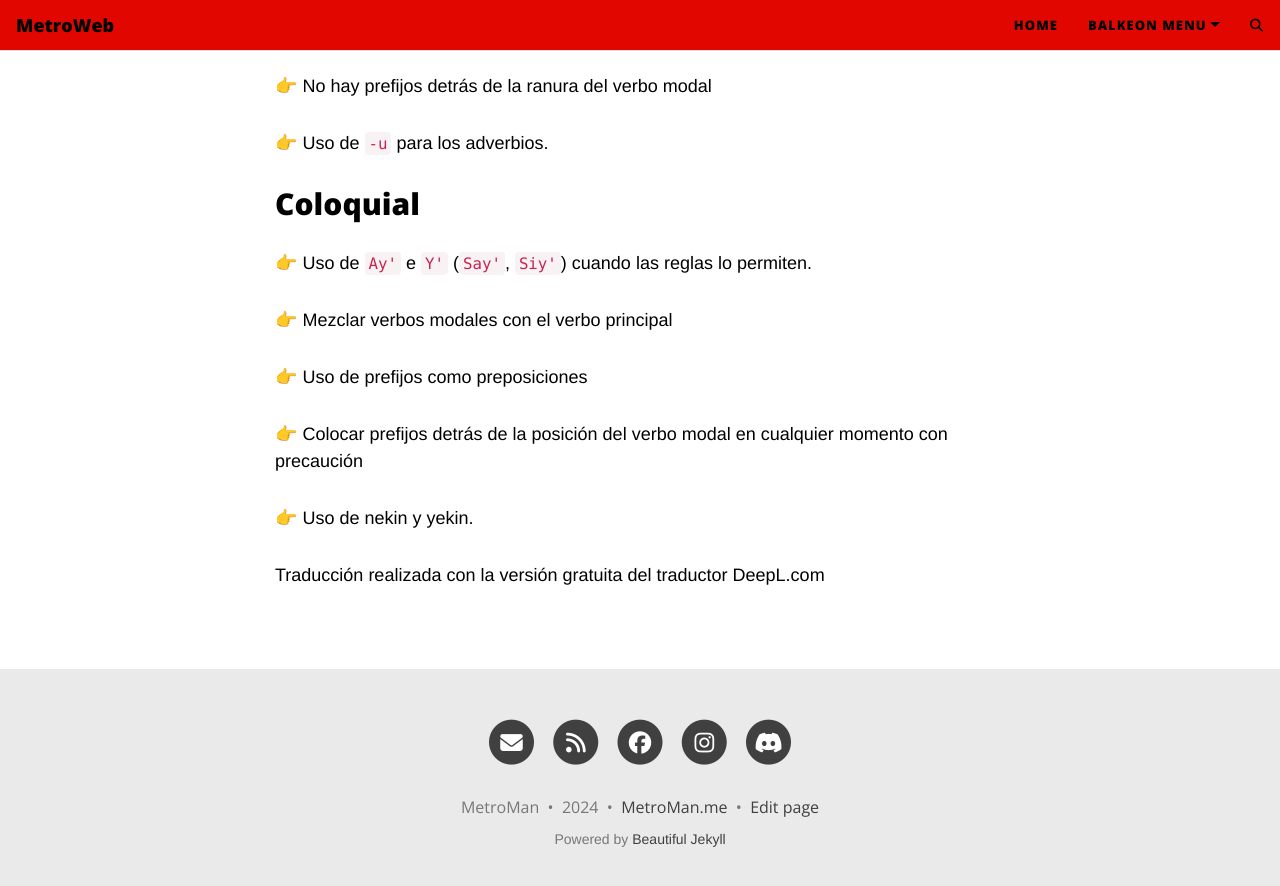
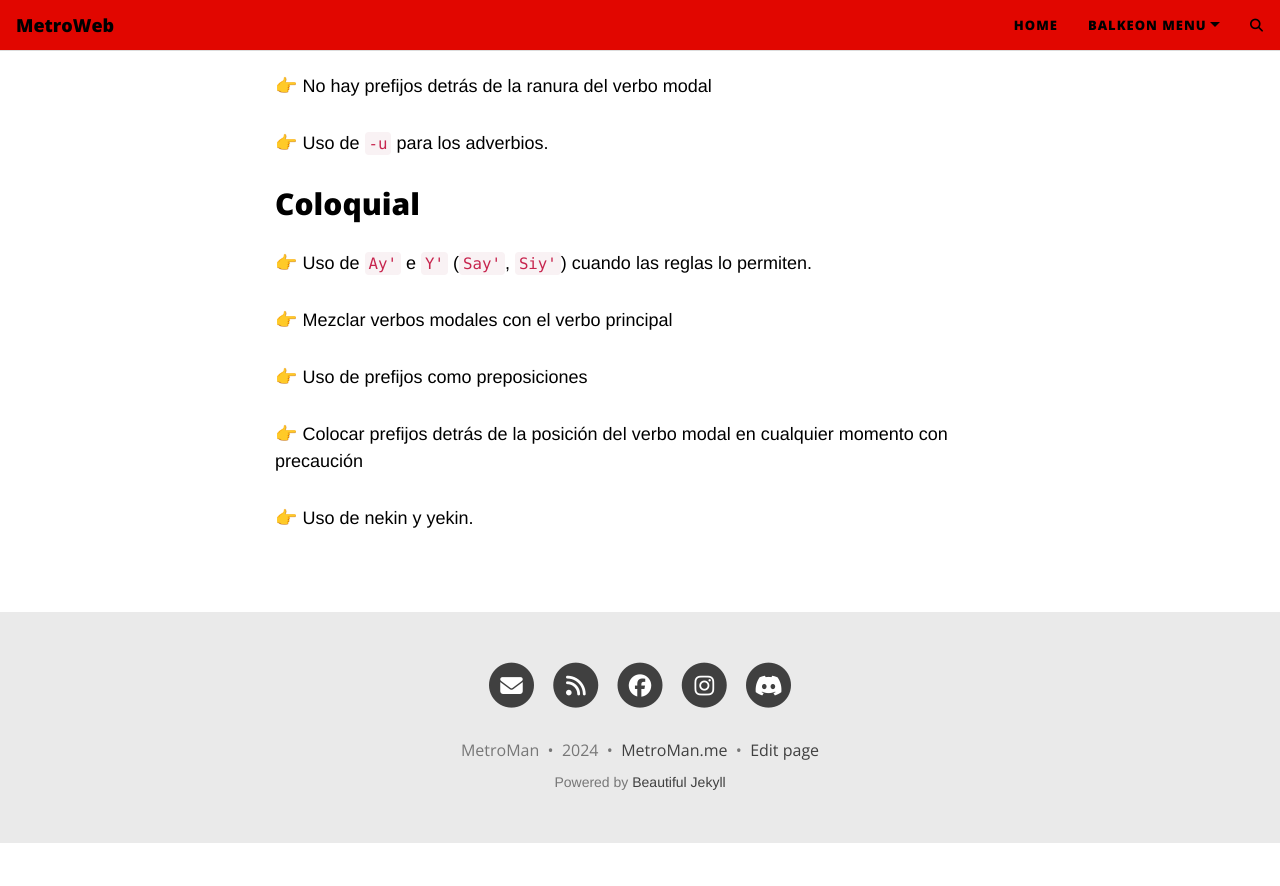
Before and after one commit to MetroManSR/MetroWeb1, a Jekyll site: the page built from balkeon/grammar/formalityguide.md, in a window 1280 px wide and 900 px high, scrolled down 1726 px. Shown: the top 886 px of the window. Built offline with Jekyll 4.4.1, drawn with Linux system fonts in a browser that asks for light colours; our own code applies the rules of GitHub Pages for plain Markdown files; comment, search, counter and statistics services are not loaded; after the commit the page ends 2569 px from its top, so only the background shows below that.

Commit message:
Ups formalityguide.md

```diff
--- a/balkeon/grammar/formalityguide.md
+++ b/balkeon/grammar/formalityguide.md
@@ -72,5 +72,3 @@
 👉 Colocar prefijos detrás de la posición del verbo modal en cualquier momento con precaución
 
 👉 Uso de nekin y yekin.
-
-Traducción realizada con la versión gratuita del traductor DeepL.com
```
